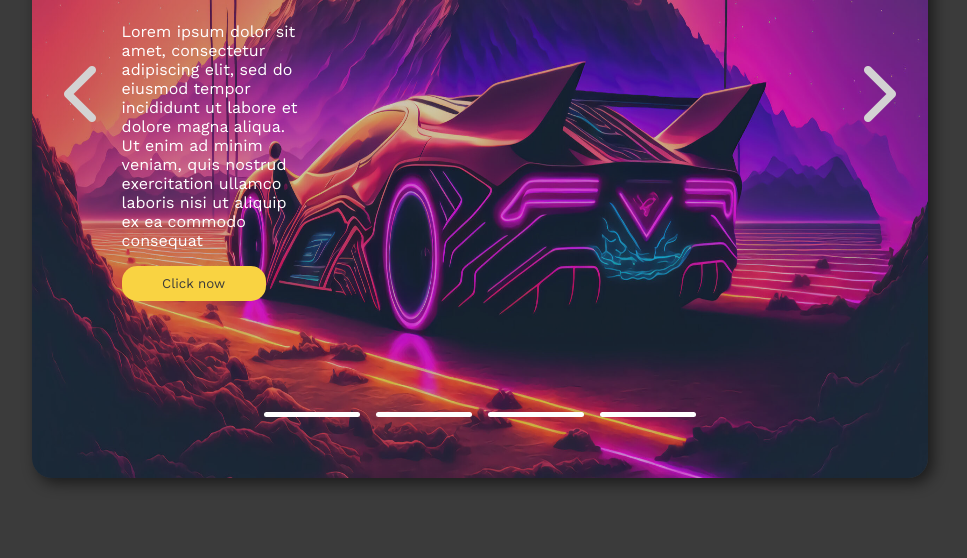
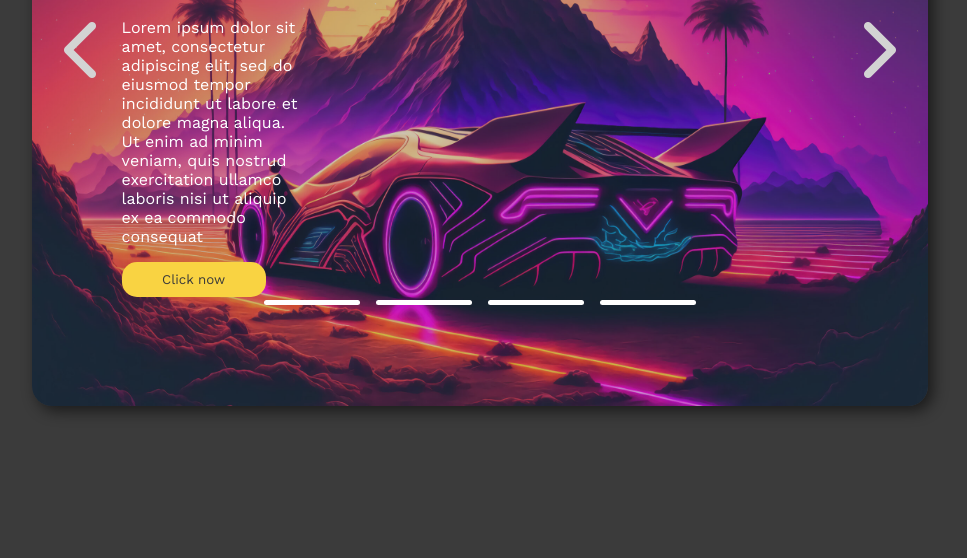
Before and after one commit to chialp/SliderMultiControl, a plain HTML site: page index.html in a window 1280 px wide. Shown: the part 242-800 px from the top of the page, without its empty margins (160-1127 px from the left). Drawn offline with Linux system fonts and the light colour scheme.

Commit message:
Update style.css

```diff
--- a/style.css
+++ b/style.css
@@ -18,11 +18,11 @@ body{
 
 .slider{
     position: absolute;
-    top: 50%;
+    top: 40%;
     left:50%;
     transform: translate(-50%,-50%);
     width:70vw;
-    height: 40rem;
+    height: 35rem;
     display: flex;
     flex-direction: column;
     border-radius: 20px;
@@ -36,13 +36,14 @@ body{
     display: grid;
     align-items: center;
     grid-template-columns: 10% 20% 70%;
-    height: 80%;
+    height: 90%;
 
 
 
 }
 .textBox{
     display: flex;
+    margin-top: 5rem;
     flex-direction: column;
 }
 .iconright {
@@ -52,13 +53,14 @@ body{
 .imgOne{
      position: absolute;
     z-index: -1;
-    top: 50%;
+    top: 0%;
+    margin-top: 3rem;
     left: 50%;
     opacity: 0.75;
     width: 70vw;
-    height: 48rem;
+    height: 35rem;
     border-radius: 20px;
-    margin-top: -24rem; /* نصب مارجین منفی برای تنظیم موقعیت عمودی */
+    /* margin-top: -24rem;  */
     margin-left: -35vw; /* نصب مارجین منفی برای تنظیم موقعیت افقی */
     box-shadow: 5px 5px 15px 0px rgba(0, 0, 0, 0.75);
 
@@ -152,13 +154,13 @@ h1{
     animation: none;
 }
 @media(width<900px){
-   /* .textBox p{
+    /* .textBox p{
         display: none;
     } */
     .textBox h1{
         font-size: 1rem;
     }
-    .textBox p , .textBox h1 {
+    .textBox p  {
    visibility:hidden;
    }
     .textBox{
```
